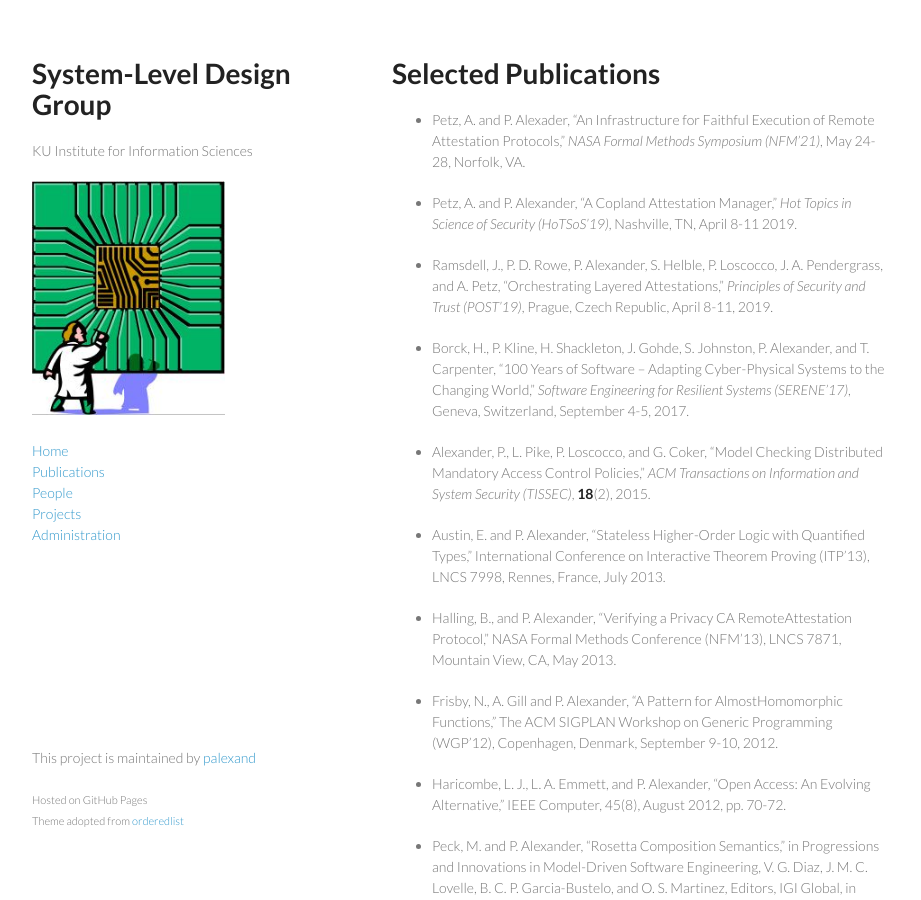
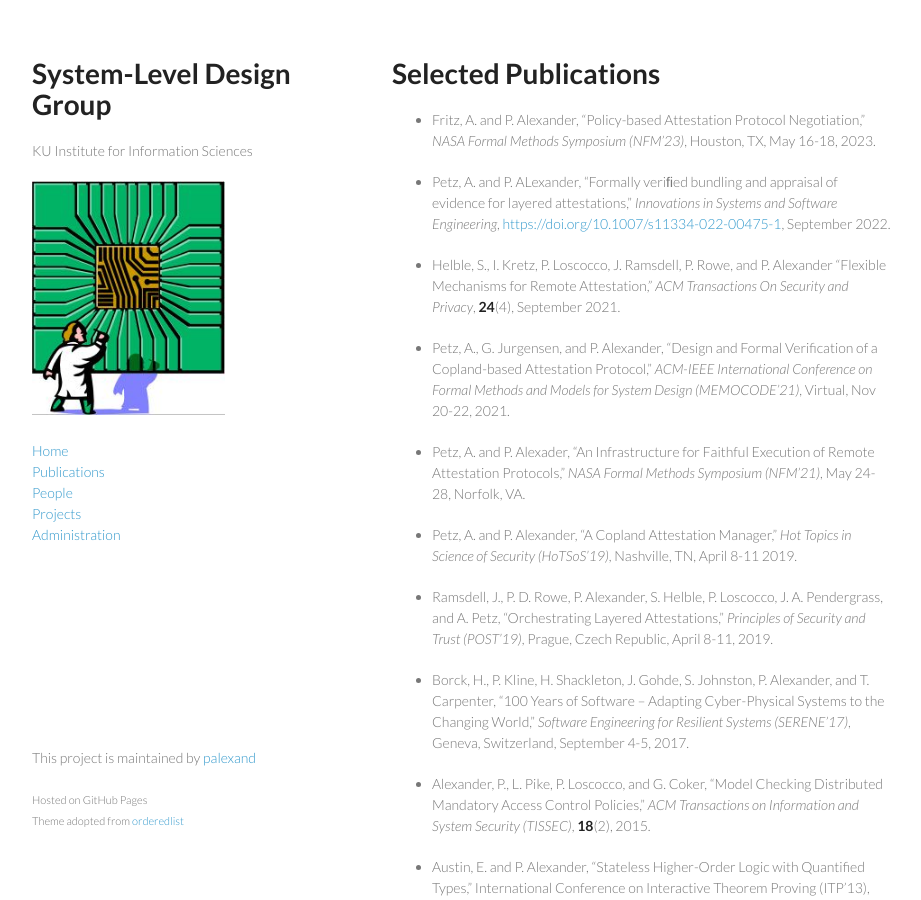
Before and after one commit to ku-sldg/ku-sldg.github.io, a Jekyll site: the page built from publications.md, in a window 1280 px wide and 900 px high. Shown: the whole window, without its empty margins (178-1099 px from the left). Built offline with Jekyll 4.4.1, drawn with Linux system fonts in a browser that asks for light colours.

Commit message:
updating publications on sldg page

```diff
--- a/publications.md
+++ b/publications.md
@@ -4,6 +4,25 @@ title: Publications
 ---
 
 # Selected Publications
+
+* Fritz, A. and P. Alexander, “Policy-based Attestation Protocol
+  Negotiation,” _NASA Formal Methods Symposium (NFM’23)_, Houston, TX,
+  May 16-18, 2023.
+
+* Petz, A. and P. ALexander, “Formally veriﬁed bundling and appraisal
+  of evidence for layered attestations,” _Innovations in Systems and
+  Software Engineering_,
+  [https://doi.org/10.1007/s11334-022-00475-1](https://doi.org/10.1007/s11334-022-00475-1),
+  September 2022.
+
+* Helble, S., I. Kretz, P. Loscocco, J. Ramsdell, P. Rowe, and
+  P. Alexander “Flexible Mechanisms for Remote Attestation,” _ACM
+  Transactions On Security and Privacy_, **24**(4), September 2021.
+
+* Petz, A., G. Jurgensen, and P. Alexander, “Design and Formal
+  Verification of a Copland-based Attestation Protocol,” _ACM-IEEE
+  International Conference on Formal Methods and Models for System
+  Design (MEMOCODE’21)_, Virtual, Nov 20-22, 2021.
 
 * Petz, A. and P. Alexader, "An Infrastructure for Faithful Execution
   of Remote Attestation Protocols," *NASA Formal Methods Symposium
```
